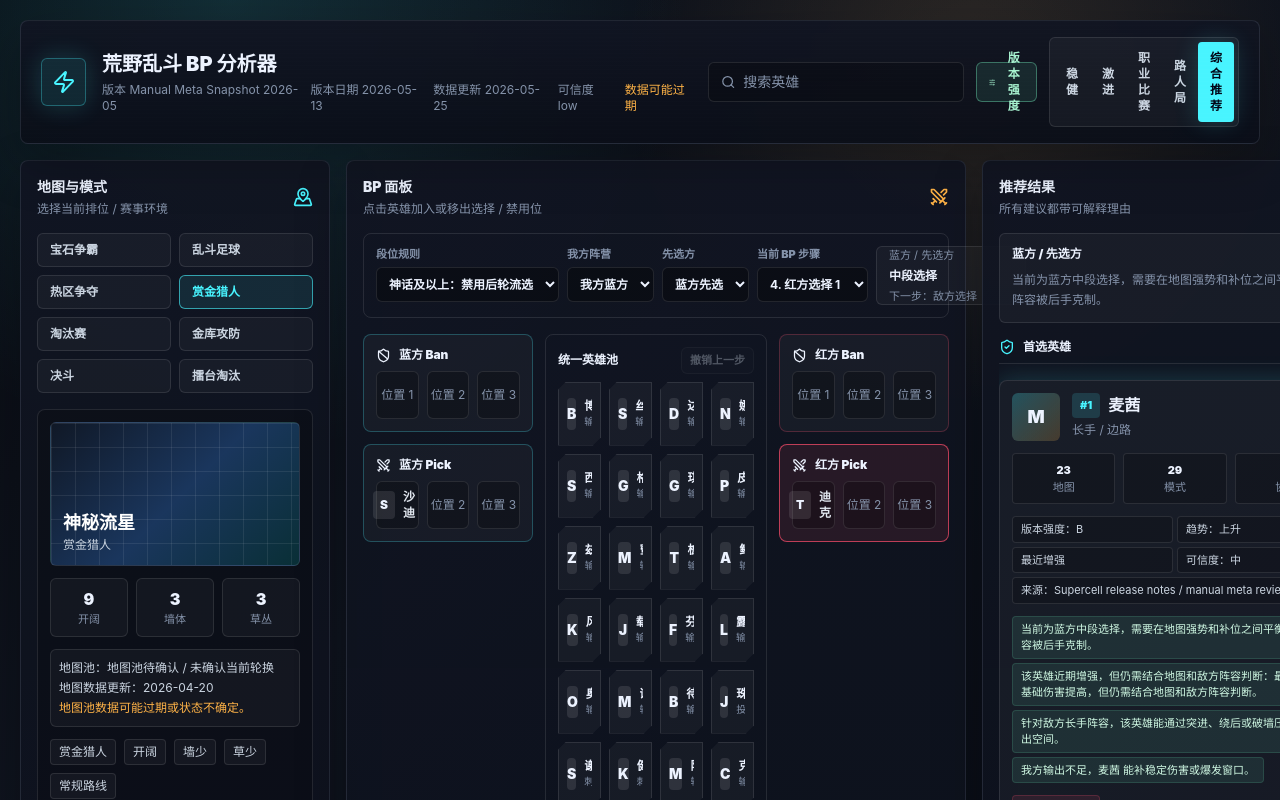
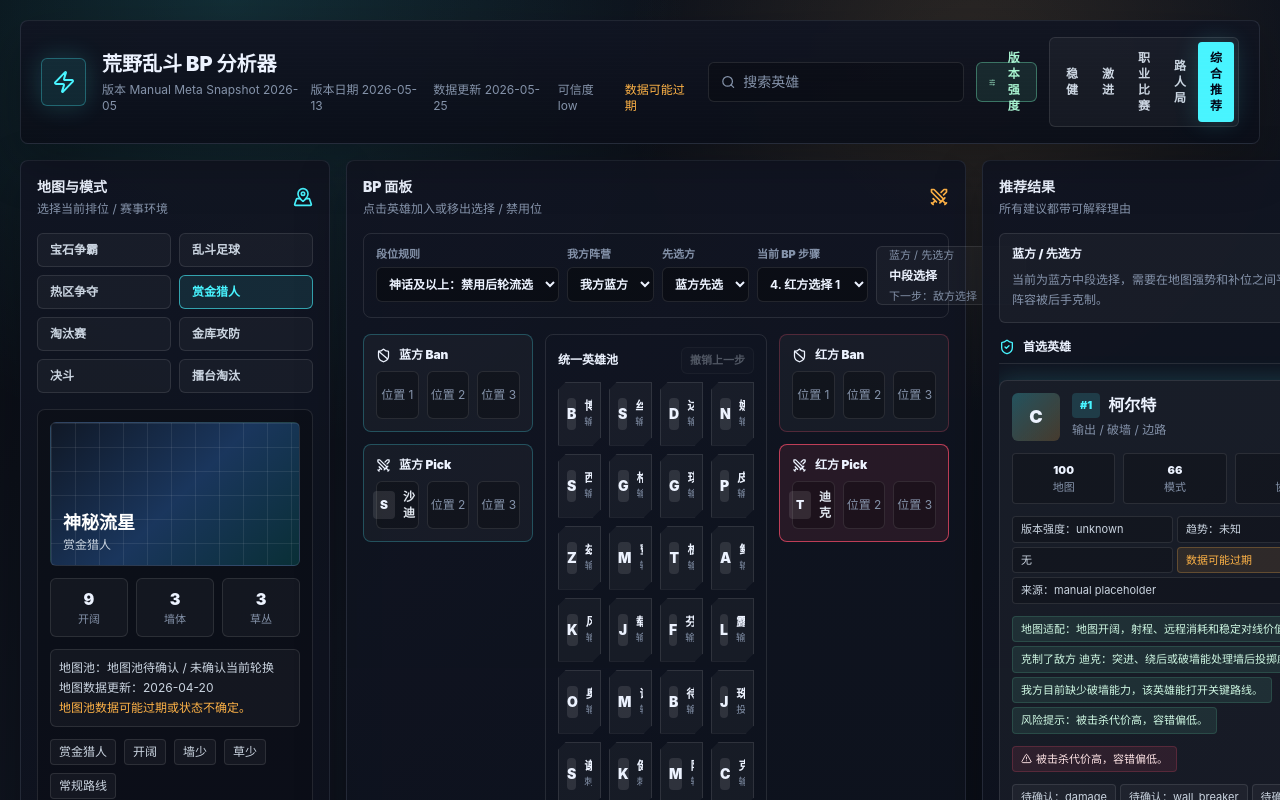
Before and after one commit to Ponder-c/brawl-stars-bp-analyzer, a React (Vite) app: page / in a window 1280 px wide. Shown: the top 800 px of the page. Built offline with nearby package versions, Linux system fonts and the light colour scheme.

Commit message:
make map and counter recommendations dynamic

```diff
--- a/src/algorithm/scoring.ts
+++ b/src/algorithm/scoring.ts
@@ -66,6 +66,10 @@
 
 function clampScore(value: number) {
   return Math.max(-30, Math.min(100, value));
+}
+
+function clampPositiveScore(value: number) {
+  return Math.max(0, Math.min(100, value));
 }
 
 function closeTo(value: number, target: number, weight = 1) {
@@ -204,85 +208,118 @@
 }
 
 export function calculateMapFitScore(brawler: Brawler, map: BrawlMap) {
+  const tags = inferBrawlerTags(brawler);
+  const weaknessTags = inferWeaknessTags(brawler);
   const reasons: string[] = [];
   const risks: string[] = [];
-  let score = 0;
+  let score = 18;
+  const s = brawler.stats;
 
-  score += closeTo(brawler.stats.range, map.openness, 1.1);
-  if (map.sniperFriendly && brawler.stats.range >= 8) {
-    score += 12;
-    reasons.push('地图适配度高：地图开阔，长手英雄能利用射程优势压制对手。');
-  }
-  if (map.throwerFriendly && hasRole(brawler, 'thrower')) {
-    score += 14;
-    reasons.push('地图适配度高：墙体较多，投掷英雄可以安全封锁关键区域。');
-  }
-  if (map.assassinFriendly && hasRole(brawler, 'assassin')) {
-    score += 9;
-    reasons.push('地图适配度高：草丛和近身路线能帮助刺客后手进场。');
-  }
-  if (map.tankFriendly && hasRole(brawler, 'tank')) {
-    score += 10;
-    reasons.push('地图适配度高：地形允许坦克压线和主动开团。');
-  }
-  if (map.wallBreakValue >= 6 && brawler.stats.wallBreak >= 6) {
-    score += 13;
-    reasons.push('破墙价值高：可以改变对线空间和进攻路线。');
-  }
-  if (map.wallDensity >= 7 && brawler.stats.wallBreak <= 1 && brawler.stats.range >= 8 && !hasRole(brawler, 'thrower')) {
-    risks.push('墙体较多，长手可能被掩体限制输出角度。');
-    score -= 5;
-  }
-  if (map.openness >= 8 && (hasRole(brawler, 'tank') || hasRole(brawler, 'assassin')) && brawler.stats.mobility < 8) {
-    risks.push('开阔地图短手进场困难。');
-    score -= 10;
-  }
-  if (map.bushDensity >= 7 && brawler.stats.antiAssassin < 5) {
-    risks.push('草丛较多，容易被刺客突然近身。');
-    score -= 5;
+  score += closeTo(s.range, map.openness, 1.5);
+  if (map.openness >= 7) {
+    score += s.range * 2.4 + s.burst * 0.8 + (hasTag(tags, 'long_range') ? 14 : 0);
+    reasons.push('地图适配：地图开阔，射程、远程消耗和稳定对线价值更高。');
+    if (s.range <= 4 && s.mobility < 8) {
+      score -= 20;
+      risks.push('风险：开阔图短手进场困难，容易被长手持续消耗。');
+    }
   }
 
-  return { score: clampScore(score), reasons, risks };
+  if (map.wallDensity >= 6) {
+    score += map.wallDensity * 1.4 + s.control * 1.2 + s.wallBreak * 1.6;
+    if (hasTag(tags, 'thrower')) score += 18;
+    if (hasTag(tags, 'wall_break')) score += 12;
+    reasons.push('地图适配：墙体较多，投掷、破墙和绕墙控区能创造输出角度。');
+    if (s.wallBreak <= 1 && s.range >= 8 && !hasTag(tags, 'thrower')) {
+      score -= 10;
+      risks.push('风险：墙多会限制纯长手的输出角度。');
+    }
+  }
+
+  if (map.bushDensity >= 6) {
+    score += map.bushDensity * 1.3 + s.mobility * 1.1 + s.antiAssassin * 0.9 + s.control * 0.8;
+    if (hasTag(tags, 'assassin', 'tank')) score += 14;
+    if (hasTag(tags, 'grass_reveal', 'area_control', 'crowd_control')) score += 10;
+    reasons.push('地图适配：草丛较多，近战切入、控草、侦查和反突进价值更高。');
+    if (s.antiAssassin < 5 && hasTag(weaknessTags, 'low_hp', 'poor_escape')) {
+      score -= 12;
+      risks.push('风险：草多时自保弱的英雄容易被突然近身。');
+    }
+  }
+
+  if (map.sniperFriendly && hasTag(tags, 'long_range')) {
+    score += 18;
+    reasons.push('地图适配：这张图适合射手或长手英雄建立视野线和消耗优势。');
+  }
+  if (map.throwerFriendly && hasTag(tags, 'thrower')) {
+    score += 18;
+    reasons.push('地图适配：掩体能保护投掷英雄，便于封锁关键区域。');
+  }
+  if (map.assassinFriendly && hasTag(tags, 'assassin', 'mobility')) {
+    score += 13;
+    reasons.push('地图适配：近身路线较多，刺客或高机动英雄能更容易进场。');
+  }
+  if (map.tankFriendly && hasTag(tags, 'tank', 'sustain')) {
+    score += 13;
+    reasons.push('地图适配：地形允许坦克压线、站点或主动开团。');
+  }
+  if (map.wallBreakValue >= 6 && hasTag(tags, 'wall_break')) {
+    score += 18;
+    reasons.push('地图适配：破墙价值高，可以打开关键路线并改变对线空间。');
+  }
+
+  if (map.laneStructure === 'open' && hasTag(tags, 'long_range')) score += 10;
+  if (map.laneStructure === 'three_lane' && hasTag(tags, 'mid_control', 'lane_pressure')) score += 9;
+  if (map.laneStructure === 'center_control' && hasTag(tags, 'mid_control', 'area_control')) score += 10;
+  if (map.laneStructure === 'split' && hasTag(tags, 'mobility', 'lane_pressure')) score += 8;
+  if (map.strongBrawlerTags?.some((tag) => hasTag(tags, tag, tag === 'sniper' ? 'long_range' : tag))) score += 8;
+  if (map.weakBrawlerTags?.some((tag) => hasTag(tags, tag, tag === 'short_range' ? 'short_range' : tag))) {
+    score -= 8;
+    risks.push('风险：该英雄的标签命中这张图的弱势类型。');
+  }
+
+  return { score: clampPositiveScore(score), reasons: Array.from(new Set(reasons)).slice(0, 3), risks };
 }
 
 export function calculateModeFitScore(brawler: Brawler, mode: GameMode) {
+  const tags = inferBrawlerTags(brawler);
   const reasons: string[] = [];
   const risks: string[] = [];
   const s = brawler.stats;
-  let score = 0;
+  let score = 18;
 
   if (mode === 'brawl_ball') {
-    score += s.engage * 1.2 + s.control + s.wallBreak * 0.9 + s.ballCarry * 1.2;
-    if (s.engage >= 7) reasons.push('模式适配度高：具备乱斗足球需要的开团或推进能力。');
-    if (s.wallBreak >= 6) reasons.push('模式适配度高：能打开球门前路线，提升进球威胁。');
+    score += s.control * 1.8 + s.wallBreak * 1.6 + s.engage * 1.5 + s.ballCarry * 1.6 + (hasTag(tags, 'crowd_control') ? 8 : 0);
+    if (s.engage >= 7 || s.control >= 7) reasons.push('模式适配：足球需要控场、开团和推进能力。');
+    if (s.wallBreak >= 6) reasons.push('模式适配：能打开球门前路线，提升进球威胁。');
     if (s.ballCarry < 3) risks.push('控球和终结进球能力偏弱。');
   }
   if (mode === 'gem_grab') {
-    score += s.control * 1.2 + s.sustain + s.dps * 0.7 + s.survivability;
-    if (hasRole(brawler, 'mid')) reasons.push('模式适配度高：可承担宝石争霸中路控制。');
+    score += s.control * 2 + s.sustain * 1.3 + s.survivability * 1.4 + s.dps + (hasTag(tags, 'mid_control') ? 10 : 0);
+    if (hasRole(brawler, 'mid') || s.control >= 7) reasons.push('模式适配：宝石图重视中路控制、生存和持续压制。');
     if (s.survivability < 5) risks.push('持宝容错偏低。');
   }
   if (mode === 'hot_zone') {
-    score += s.zoneHold * 1.4 + s.control * 1.2 + s.sustain + s.dps * 0.6;
-    if (s.zoneHold >= 8) reasons.push('模式适配度高：站点和持续控区能力强。');
+    score += s.zoneHold * 2.1 + s.control * 1.7 + s.sustain * 1.4 + s.dps * 0.9 + (hasTag(tags, 'area_control', 'objective_control') ? 10 : 0);
+    if (s.zoneHold >= 7 || s.control >= 7) reasons.push('模式适配：热区需要控场、AOE、续航和站点能力。');
     if (s.range <= 3 && s.sustain < 7) risks.push('进点容易被消耗。');
   }
   if (mode === 'heist') {
-    score += s.dps * 1.6 + s.wallBreak + s.mobility * 0.5 + s.burst;
-    if (s.dps >= 8) reasons.push('模式适配度高：金库输出效率高。');
+    score += s.dps * 2.4 + s.burst * 1.4 + s.wallBreak * 1.5 + s.mobility + (hasTag(tags, 'safe_dps', 'wall_break') ? 10 : 0);
+    if (s.dps >= 8 || s.wallBreak >= 6) reasons.push('模式适配：金库需要高 DPS、爆发、破墙和进攻路线能力。');
     if (s.dps < 5) risks.push('对金库伤害不足。');
   }
   if (mode === 'bounty' || mode === 'knockout' || mode === 'wipeout') {
-    score += s.range * 1.3 + s.survivability * 1.2 + s.burst + s.antiAssassin * 0.8;
-    if (s.range >= 8) reasons.push('模式适配度高：远程消耗适合低死亡率模式。');
+    score += s.range * 2 + s.survivability * 1.6 + s.antiAssassin * 1.2 + s.burst * 1.2 + (hasTag(tags, 'long_range') ? 12 : 0);
+    if (s.range >= 8 || s.survivability >= 7) reasons.push('模式适配：淘汰/赏金重视射程、生存和反刺客能力。');
     if (s.survivability < 5) risks.push('被击杀代价高，容错偏低。');
   }
   if (mode === 'duels') {
-    score += s.burst * 1.2 + s.survivability + s.mobility + s.antiAssassin;
-    if (s.burst >= 7) reasons.push('模式适配度高：单挑爆发窗口明确。');
+    score += s.burst * 1.6 + s.survivability * 1.5 + s.mobility * 1.2 + s.antiAssassin * 1.2;
+    if (s.burst >= 7) reasons.push('模式适配：单挑爆发窗口明确。');
   }
 
-  return { score: clampScore(score), reasons, risks };
+  return { score: clampPositiveScore(score), reasons, risks };
 }
 
 export function calculateSynergyScore(candidate: Brawler, allyBrawlers: Brawler[]) {
@@ -348,6 +385,8 @@
 }
 
 export function calculateDirectCounterScore(candidate: Brawler, enemyPicks: string[], heroes: Brawler[]) {
+  const tags = inferBrawlerTags(candidate);
+  const weaknessTags = inferWeaknessTags(candidate);
   const reasons: string[] = [];
   const risks: string[] = [];
   let score = 0;
@@ -369,6 +408,41 @@
       score -= strength * 3;
       risks.push(`敌方 ${displayName(enemy)} 可能反制 ${displayName(candidate)}，这个选择需要队友保护。`);
     }
+
+    const enemyTags = inferBrawlerTags(enemy);
+    const enemyWeaknessTags = inferWeaknessTags(enemy);
+    if (hasTag(enemyTags, 'tank') && hasTag(tags, 'anti_tank', 'safe_dps', 'area_control', 'crowd_control')) {
+      score += 18;
+      reasons.push(`克制了敌方 ${displayName(enemy)}：反坦克、控制或持续输出能限制前排推进。`);
+    }
+    if (hasTag(enemyTags, 'assassin') && hasTag(tags, 'anti_assassin', 'crowd_control', 'sustain', 'shield')) {
+      score += 18;
+      reasons.push(`克制了敌方 ${displayName(enemy)}：反刺客、控制或高生存能降低被切入风险。`);
+    }
+    if (hasTag(enemyTags, 'thrower') && hasTag(tags, 'assassin', 'mobility', 'wall_break')) {
+      score += 20;
+      reasons.push(`克制了敌方 ${displayName(enemy)}：突进、绕后或破墙能处理墙后投掷威胁。`);
+    }
+    if (hasTag(enemyTags, 'long_range') && hasTag(tags, 'assassin', 'mobility', 'wall_break', 'lane_pressure')) {
+      score += 12;
+      reasons.push(`克制了敌方 ${displayName(enemy)}：能压缩长手站位或打破远程输出环境。`);
+    }
+    if (hasTag(enemyWeaknessTags, 'weak_to_assassin') && hasTag(tags, 'assassin', 'mobility')) {
+      score += 10;
+      reasons.push(`克制了敌方 ${displayName(enemy)}：对方怕突进，该英雄可作为后手切入点。`);
+    }
+    if (hasTag(enemyWeaknessTags, 'weak_to_long_range', 'short_range') && hasTag(tags, 'long_range')) {
+      score += 10;
+      reasons.push(`克制了敌方 ${displayName(enemy)}：可以利用射程差持续消耗。`);
+    }
+    if (hasTag(enemyTags, 'assassin') && hasTag(weaknessTags, 'weak_to_assassin', 'poor_escape', 'low_hp')) {
+      score -= 16;
+      risks.push(`风险：敌方 ${displayName(enemy)} 能威胁该英雄，自保不足时容易被切。`);
+    }
+    if (hasTag(enemyTags, 'thrower') && hasTag(weaknessTags, 'weak_to_thrower')) {
+      score -= 10;
+      risks.push(`风险：敌方 ${displayName(enemy)} 的投掷压制会限制该英雄输出角度。`);
+    }
   }
 
   return { score: clampScore(score), reasons, risks };
@@ -387,27 +461,27 @@
   if (!enemyProfile.brawlers.length) return { score, reasons, risks };
 
   if (enemyProfile.hasTank && hasTag(tags, 'anti_tank', 'safe_dps', 'area_control', 'crowd_control')) {
-    score += 14;
+    score += 24;
     reasons.push('针对敌方已选坦克英雄，该英雄具备反坦克、控制或持续输出能力，能限制敌方正面推进。');
   }
   if (enemyProfile.hasTank && !hasTag(tags, 'anti_tank', 'safe_dps', 'area_control', 'crowd_control')) {
-    score -= 6;
+    score -= 10;
     risks.push('敌方已有坦克，但该英雄处理前排能力有限，不能只靠版本强度优先。');
   }
   if (enemyProfile.hasAssassin && hasTag(tags, 'anti_assassin', 'crowd_control', 'shield', 'sustain')) {
-    score += 14;
+    score += 24;
     reasons.push('敌方已经选择刺客英雄，该英雄具备反刺客、控制或高生存能力，能降低我方后排被切入的风险。');
   }
   if (enemyProfile.hasThrower && hasTag(tags, 'assassin', 'mobility', 'wall_break')) {
-    score += 16;
+    score += 28;
     reasons.push('敌方已经选择投掷英雄，我方选择高机动或破墙英雄可以绕开墙体压制后排。');
   }
   if (enemyProfile.hasLongRange && hasTag(tags, 'assassin', 'mobility', 'wall_break', 'lane_pressure')) {
-    score += 10;
+    score += 16;
     reasons.push('针对敌方长手阵容，该英雄能通过突进、绕后或破墙压缩敌方输出空间。');
   }
   if (enemyProfile.hasHealer && hasTag(tags, 'burst_damage', 'safe_dps', 'area_control', 'crowd_control')) {
-    score += 8;
+    score += 12;
     reasons.push('敌方有治疗或续航能力，该英雄可以用爆发、高 DPS 或控制压制敌方持续作战。');
   }
   if (enemyProfile.hasWallBreak && hasTag(tags, 'mobility', 'sustain', 'mid_control')) {
@@ -415,16 +489,16 @@
     reasons.push('敌方具备破墙能力，该英雄机动性、续航或中路控制较好，能适应地形被打开后的对线。');
   }
   if (hasTag(enemyProfile.weaknessTags, 'weak_to_assassin') && hasTag(tags, 'assassin', 'mobility')) {
-    score += 8;
+    score += 14;
     reasons.push('敌方阵容缺少反刺客能力，该英雄可以作为后手切入点。');
   }
   if (hasTag(enemyProfile.weaknessTags, 'weak_to_long_range') && hasTag(tags, 'long_range')) {
-    score += 10;
+    score += 16;
     reasons.push('敌方阵容射程压力不足，该英雄可以用长手消耗建立对线优势。');
   }
 
   if (enemyProfile.hasAssassin && hasTag(inferWeaknessTags(candidate), 'weak_to_assassin', 'poor_escape', 'low_hp')) {
-    score -= 12;
+    score -= 18;
     risks.push('敌方已有刺客，而该英雄自保偏弱，容易成为切入目标。');
   }
   if (enemyProfile.hasThrower && hasTag(inferWeaknessTags(candidate), 'weak_to_thrower')) {
@@ -443,35 +517,35 @@
   if (!allyProfile.brawlers.length) return { score, reasons };
 
   if (allyProfile.lacksRange && hasTag(tags, 'long_range')) {
-    score += 10;
+    score += 16;
     reasons.push('我方目前缺少射程，该英雄可以补足远程消耗和对线压制。');
   }
   if (allyProfile.lacksControl && hasTag(tags, 'area_control', 'mid_control', 'crowd_control')) {
-    score += 10;
+    score += 16;
     reasons.push('我方目前缺少控场，该英雄能补中路控制和区域压制。');
   }
   if (allyProfile.lacksWallBreak && hasTag(tags, 'wall_break')) {
-    score += map && map.wallBreakValue >= 6 ? 14 : 10;
+    score += map && map.wallBreakValue >= 6 ? 20 : 15;
     reasons.push(map && map.wallBreakValue >= 6 ? '我方目前缺少破墙能力，而这张图墙体价值较高，因此该英雄能改善阵容结构。' : '我方目前缺少破墙能力，该英雄能打开关键路线。');
   }
   if (allyProfile.lacksAntiTank && hasTag(tags, 'anti_tank', 'safe_dps')) {
-    score += 10;
+    score += 16;
     reasons.push('我方目前缺少反坦克和持续输出，该英雄能补足处理前排的能力。');
   }
   if (allyProfile.lacksAntiAssassin && hasTag(tags, 'anti_assassin', 'crowd_control', 'shield')) {
-    score += 10;
+    score += 16;
     reasons.push('我方目前缺少反刺客能力，该英雄能保护后排并限制敌方切入。');
   }
   if (allyProfile.lacksDamage && hasTag(tags, 'burst_damage', 'safe_dps')) {
-    score += 8;
+    score += 13;
     reasons.push('我方目前输出不足，该英雄能补充爆发或稳定伤害。');
   }
   if (allyProfile.lacksSurvivability && hasTag(tags, 'sustain', 'shield', 'healer')) {
-    score += 8;
+    score += 12;
     reasons.push('我方目前生存和续航偏弱，该英雄能提高长回合容错。');
   }
   if (allyProfile.lacksObjectivePressure && hasTag(tags, 'objective_control', 'safe_dps')) {
-    score += 8;
+    score += 12;
     reasons.push('我方目前目标压制不足，该英雄能提升站点、金库或中路目标处理能力。');
   }
 
@@ -507,6 +581,48 @@
   if (allyProfile.brawlers.length && allyProfile.lacksDamage && hasTag(tags, 'burst_damage', 'safe_dps')) {
     reasons.push(`我方输出不足，${displayName(candidate)} 能补稳定伤害或爆发窗口。`);
   }
+
+  return reasons;
+}
+
+export function generateRecommendationReasons(
+  candidate: Brawler,
+  context: {
+    map: BrawlMap;
+    mapFit: ReturnType<typeof calculateMapFitScore>;
+    modeFit: ReturnType<typeof calculateModeFitScore>;
+    directCounter: ReturnType<typeof calculateDirectCounterScore>;
+    tagCounter: ReturnType<typeof calculateTagCounterScore>;
+    allyNeed: ReturnType<typeof calculateAllyNeedScore>;
+    synergy: ReturnType<typeof calculateSynergyScore>;
+    enemyBrawlers: Brawler[];
+    allyProfile: CompositionProfile;
+  }
+) {
+  const reasons: string[] = [];
+  const tags = inferBrawlerTags(candidate);
+  const enemyNames = context.enemyBrawlers.map(displayName);
+
+  if (context.mapFit.reasons.length) {
+    reasons.push(context.mapFit.reasons[0]);
+  } else if (context.map.openness >= 7 && hasTag(tags, 'long_range')) {
+    reasons.push('地图理由：这张图较开阔，该英雄能用射程和消耗建立优势。');
+  } else if (context.map.wallDensity >= 6 && hasTag(tags, 'thrower', 'wall_break')) {
+    reasons.push('地图理由：这张图墙体较多，该英雄能利用投掷或破墙创造空间。');
+  } else if (context.map.bushDensity >= 6 && hasTag(tags, 'assassin', 'tank', 'area_control')) {
+    reasons.push('地图理由：这张图草丛较多，该英雄适合控草、切入或正面压制。');
+  }
+
+  if (enemyNames.length && (context.directCounter.reasons.length || context.tagCounter.reasons.length)) {
+    reasons.push((context.directCounter.reasons[0] ?? context.tagCounter.reasons[0]).replace('针对敌方已选', `针对敌方 ${enemyNames.join('、')}：`));
+  }
+
+  if (context.allyProfile.brawlers.length && context.allyNeed.reasons.length) {
+    reasons.push(context.allyNeed.reasons[0]);
+  }
+
+  const risk = [...context.mapFit.risks, ...context.modeFit.risks, ...context.directCounter.risks, ...context.tagCounter.risks, ...context.synergy.risks][0];
+  if (risk) reasons.push(`风险提示：${risk.replace(/^风险：/, '')}`);
 
   return reasons;
 }
@@ -578,28 +694,40 @@
   const versatility = calculateVersatilityScore(candidate);
   const generatedCounterReasons = generateCounterReasons(candidate, enemyBrawlers, enemyProfile, allyProfile);
   const counterScore = directCounter.score + tagCounter.score;
-  const riskScore = Math.max(0, -directCounter.score) + directCounter.risks.length * 4 + tagCounter.risks.length * 4;
+  const riskScore = Math.max(0, -directCounter.score) + directCounter.risks.length * 6 + tagCounter.risks.length * 6 + mapFit.risks.length * 3 + modeFit.risks.length * 3;
   const strategy = strategyWeights[draft.strategyMode];
   const stage = getDraftStage(draft);
-  const weights = draftWeights[stage];
-  const total = clampScore(
-    mapFit.score * weights.mapFit * strategy.map +
-      modeFit.score * weights.modeFit * strategy.mode +
-      synergy.score * weights.synergy * strategy.synergy +
-      directCounter.score * weights.directCounter * strategy.directCounter +
-      tagCounter.score * weights.tagCounter * strategy.tagCounter +
-      allyNeed.score * weights.allyNeed * strategy.allyNeed +
-      safety * weights.safety +
-      versatility * weights.versatility +
-      meta * weights.meta * strategy.meta +
-      patchImpact * 0.8 +
-      trend * 0.55 +
-      liveData * 0.4 -
-      stalenessPenalty * 0.7 +
-      knowledgeScore.score * strategy.knowledge * 0.6 -
-      riskScore * weights.risk * strategy.risk
+  const recommendationReasons = generateRecommendationReasons(candidate, {
+    map,
+    mapFit,
+    modeFit,
+    directCounter,
+    tagCounter,
+    allyNeed,
+    synergy,
+    enemyBrawlers,
+    allyProfile
+  });
+  const total = clampPositiveScore(
+    8 +
+      mapFit.score * 0.3 * strategy.map +
+      modeFit.score * 0.2 * strategy.mode +
+      Math.max(0, directCounter.score) * 0.18 * strategy.directCounter +
+      Math.max(0, tagCounter.score) * 0.16 * strategy.tagCounter +
+      allyNeed.score * 0.14 * strategy.allyNeed +
+      synergy.score * 0.08 * strategy.synergy +
+      safety * 0.05 +
+      versatility * 0.04 +
+      meta * 0.06 * strategy.meta +
+      patchImpact * 0.28 +
+      trend * 0.18 +
+      liveData * 0.16 -
+      stalenessPenalty * 0.35 +
+      knowledgeScore.score * strategy.knowledge * 0.3 -
+      riskScore * 0.16 * strategy.risk
   );
   const reasons = [
+    ...recommendationReasons,
     getDraftStageReason(draft),
     ...versionScore.reasons,
     ...directCounter.reasons,
@@ -637,7 +765,7 @@
     total: Math.round(total),
     reasons: reasons.length ? Array.from(new Set(reasons)).slice(0, 6) : ['该英雄在当前地图和模式下综合适配度较高，可作为稳定补位选择。'],
     risks: [...mapFit.risks, ...modeFit.risks, ...synergy.risks, ...directCounter.risks, ...tagCounter.risks].slice(0, 6),
-    tags: [...candidate.roles, candidate.metaTier].slice(0, 5)
+    tags: [...inferBrawlerTags(candidate), candidate.metaTier].slice(0, 5)
   };
 }
 
```
